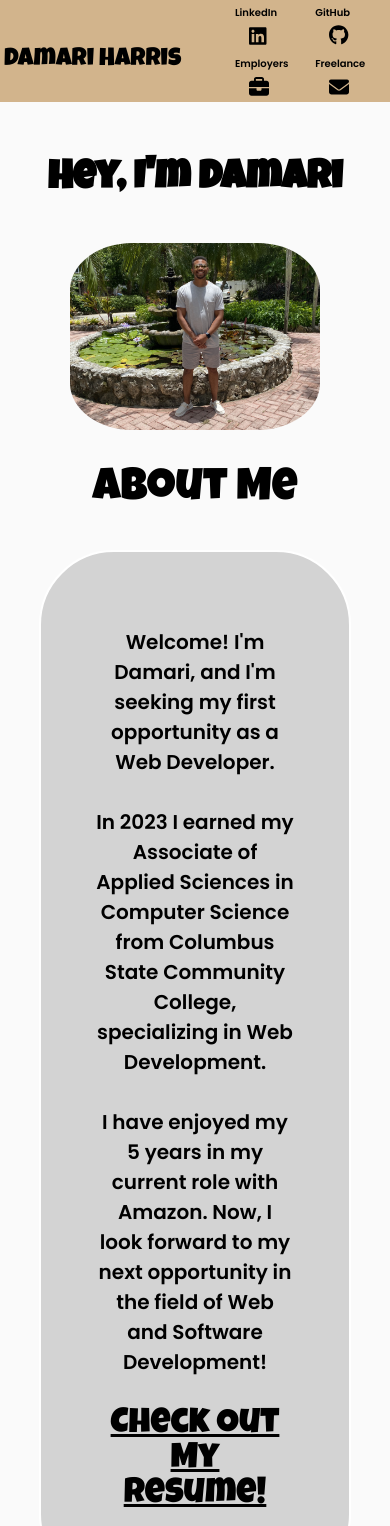
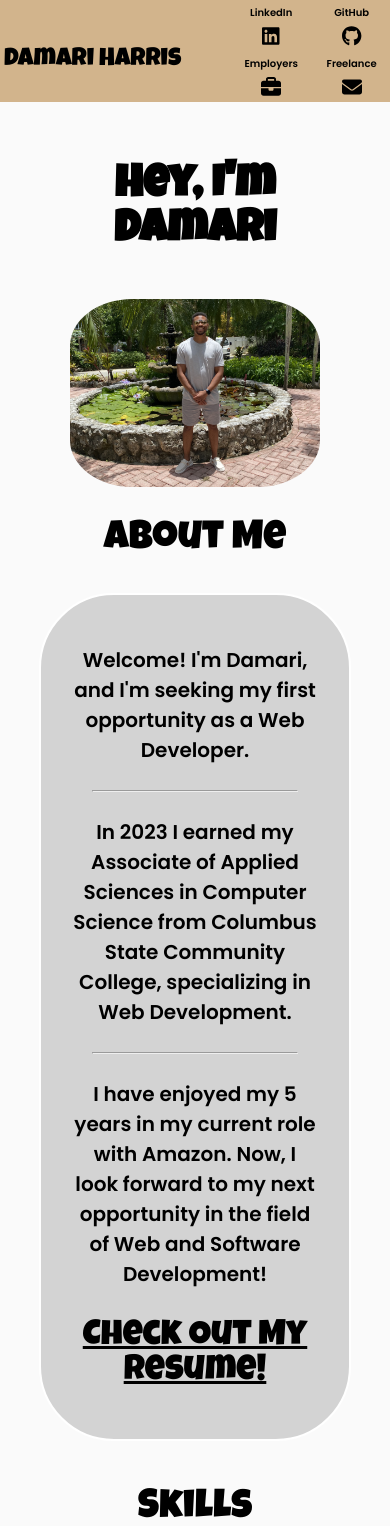
Before and after one commit to dtharris95/damari-harris-portfolio, a React (Create React App) app: page / in a window 390 px wide. Shown: the top 1526 px of the page. Built offline with nearby package versions, Linux system fonts and the light colour scheme.

Commit message:
Edited mobile view navbar icons and padding in containers

```diff
--- a/src/components/Cards/cards.js
+++ b/src/components/Cards/cards.js
@@ -7,6 +7,10 @@ import HKTIcon from "../../assets/images/HKTIcon.png";
 function BasicExample() {
   return (
     <>
+      <h2 className="project-heading">Projects</h2>
+      <p className="project-subheading">
+        (Click on an image to see the project!)
+      </p>
       <div className="flex-container">
         <div className="card-container">
           {/* Harris Kitchen Table */}
--- a/src/components/Cards/cards.scss
+++ b/src/components/Cards/cards.scss
@@ -15,6 +15,20 @@
 .card-title {
     font-size: 23px;
     justify-content: center;
+}
+
+.project-heading {
+    font-family: 'Luckiest Guy', cursive;
+    font-weight: lighter;
+    text-align: center;
+    font-size: 56px;
+}
+
+.project-subheading {
+    font-family: 'Luckiest Guy', cursive;
+    font-weight: lighter;
+    text-align: center;
+    font-size: 20px;
 }
 
 .project-images {
@@ -47,6 +61,7 @@
         grid-template-columns: auto;
         text-align: center;
         justify-content: center;
+        padding: 30px;
     }
 
     .project-images {
--- a/src/components/Homepage/index.js
+++ b/src/components/Homepage/index.js
@@ -23,25 +23,18 @@ const Homepage = () => {
 
         <div className="about-section">
           <h2 className="about-me">About Me</h2>
-
-          {/* <div className="image-container">
-            <img
-              aria-label="On vacation"
-              className="vacation-img"
-              src={vacation}
-            ></img>
-          </div> */}
-
           <div className="info-container">
             <p className="info-text">
               Welcome! I'm Damari, and I'm seeking my first opportunity as a Web
               Developer.
             </p>
+            <hr></hr>
             <p className="info-text">
               In 2023 I earned my Associate of Applied Sciences in Computer
               Science from Columbus State Community College, specializing in Web
               Development.
             </p>
+            <hr></hr>
             <p className="info-text">
               I have enjoyed my 5 years in my current role with Amazon. Now, I
               look forward to my next opportunity in the field of Web and
@@ -83,11 +76,13 @@ const Homepage = () => {
               my Bachelor of Science in Education, majored in Sport Industry. Go
               Bucks!
             </p>
+            <hr></hr>
             <p className="info-text">
               I have officiated a wedding! My best friend got married in Hawaii
               in May 2024, and bestowed the honor upon me of asking to be his
               officiant!
             </p>
+            <hr></hr>
             <p className="info-text">
               I have been very fortunate to travel abroad - I have been to the
               Bahamas and the Cayman Islands! I look forward to seeing where my
@@ -97,14 +92,8 @@ const Homepage = () => {
         </div>
 
         <div className="project-section">
-          <h2 className="project-heading">Projects</h2>
           <Cards />
         </div>
-
-        {/* <h2 className="project-heading">Projects</h2>
-        <div>
-          <Cards />
-        </div> */}
       </div>
     </div>
   );
--- a/src/components/Homepage/index.scss
+++ b/src/components/Homepage/index.scss
@@ -4,6 +4,10 @@
 
 body {
     font-family: 'Poppins', sans-serif;
+}
+
+hr {
+    width: 80%;
 }
 
 .container-home {
@@ -19,7 +23,7 @@ body {
 }
 
 .header-container {
-    padding-top: 5%;
+    // padding-top: 5%;
     // padding-bottom: 25%;
 }
 
@@ -139,7 +143,7 @@ ul {
     }
 
     .main-header {
-        font-size: 40px;
+        font-size: 45px;
         align-items: center;
     }
 
@@ -157,12 +161,16 @@ ul {
         padding-bottom: 15px;
     }
 
-    .about-me, .facts-heading, .project-heading, .skills-heading {
-        font-size: 45px;
+    .about-me, .facts-heading, .skills-heading {
+        font-size: 40px;
     }
 
     .info-text {
         font-size: 20px;
+    }
+
+    .facts-container, .info-container {
+        padding: 25px;
     }
 
     .skill-list {
--- a/src/components/Navbar/index.scss
+++ b/src/components/Navbar/index.scss
@@ -51,7 +51,7 @@ body {
 }
 
 .nav-links {
-
+    text-align: center;
 }
 
 // Mobile Phone
@@ -72,7 +72,7 @@ body {
             list-style: none;
             // display: flex;
             gap: 2px;
-            width: 50%;
+            width: 51%;
         }
     }
 
@@ -81,6 +81,7 @@ body {
         padding-top: 12%;
         margin: auto;
         padding-bottom: 2%;
+        display: grid;
     }
 
     .nav-links {
```
